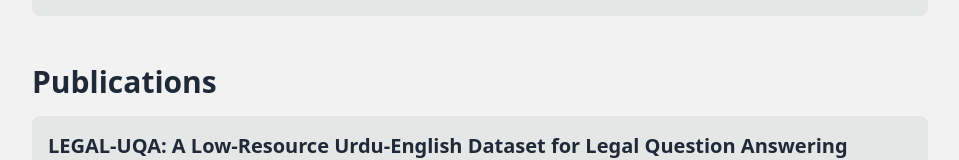
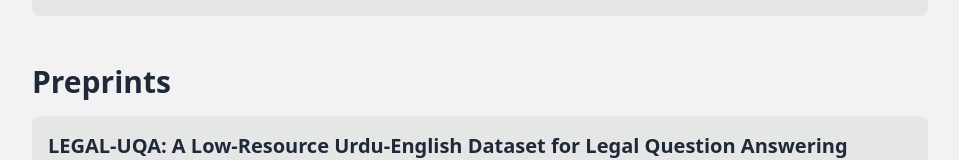
Before and after one commit to umair140404/profile, a React (Create React App) app: page / in a window 1280 px wide. Shown: the part 1216-1376 px from the top of the page, without its empty margins (160-1119 px from the left). Built offline with nearby package versions, Linux system fonts and the light colour scheme.

Commit message:
changed pubs to preprints

```diff
--- a/src/data/navbarItems.js
+++ b/src/data/navbarItems.js
@@ -1,7 +1,7 @@
 const navbarItems = [
   { heading: "About", id: "about" },
   { heading: "Research Interests", id: "interests" },
-  { heading: "Publications", id: "publications" },
+  { heading: "Preprints", id: "preprints" },
   { heading: "Projects", id: "projects" },
   { heading: "Education", id: "education" },
   { heading: "Experience", id: "experience" },
--- a/src/pages/Home.js
+++ b/src/pages/Home.js
@@ -26,7 +26,7 @@ const Home = () => {
       <HeadingAndContent title={"Research Interests"} id={"interests"}>
         <CardContainer cardData={interests} />
       </HeadingAndContent>
-      <HeadingAndContent title={"Publications"} id={"publications"}>
+      <HeadingAndContent title={"Preprints"} id={"preprints"}>
         <PublicationList publications={publications} />
       </HeadingAndContent>
       <HeadingAndContent title={"Projects"} id={"projects"}>
```
